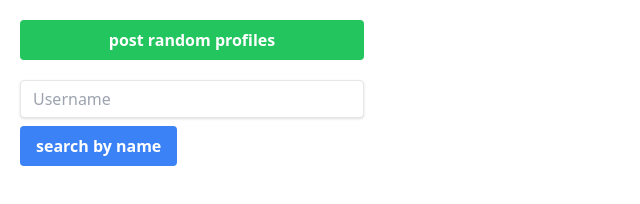
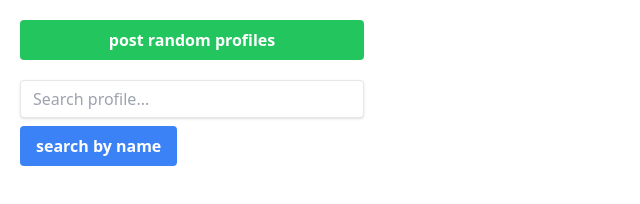
Before and after one commit to object755/expressjs-sandbox, a website: page public/index.html in a window 1280 px wide. Shown: the full height of the page, 0-640 px from the left. Drawn offline with Linux system fonts and the light colour scheme.

Commit message:
input placeholder chnaged

```diff
--- a/public/index.html
+++ b/public/index.html
@@ -12,7 +12,7 @@
 
       <form id="searchBar">
         <label class="block text-gray-700 text-sm font-bold mb-5" for="searchName"></label>
-        <input class="shadow appearance-none border rounded w-full mb-2 py-2 px-3 text-gray-700 leading-tight focus:outline-none focus:shadow-outline" id="searchName" type="text" placeholder="Username">
+        <input class="shadow appearance-none border rounded w-full mb-2 py-2 px-3 text-gray-700 leading-tight focus:outline-none focus:shadow-outline" id="searchName" type="text" placeholder="Search profile...">
         <button class="btn btn-blue mb-2" type="submit">search by name</button>
       </form>
 
```
